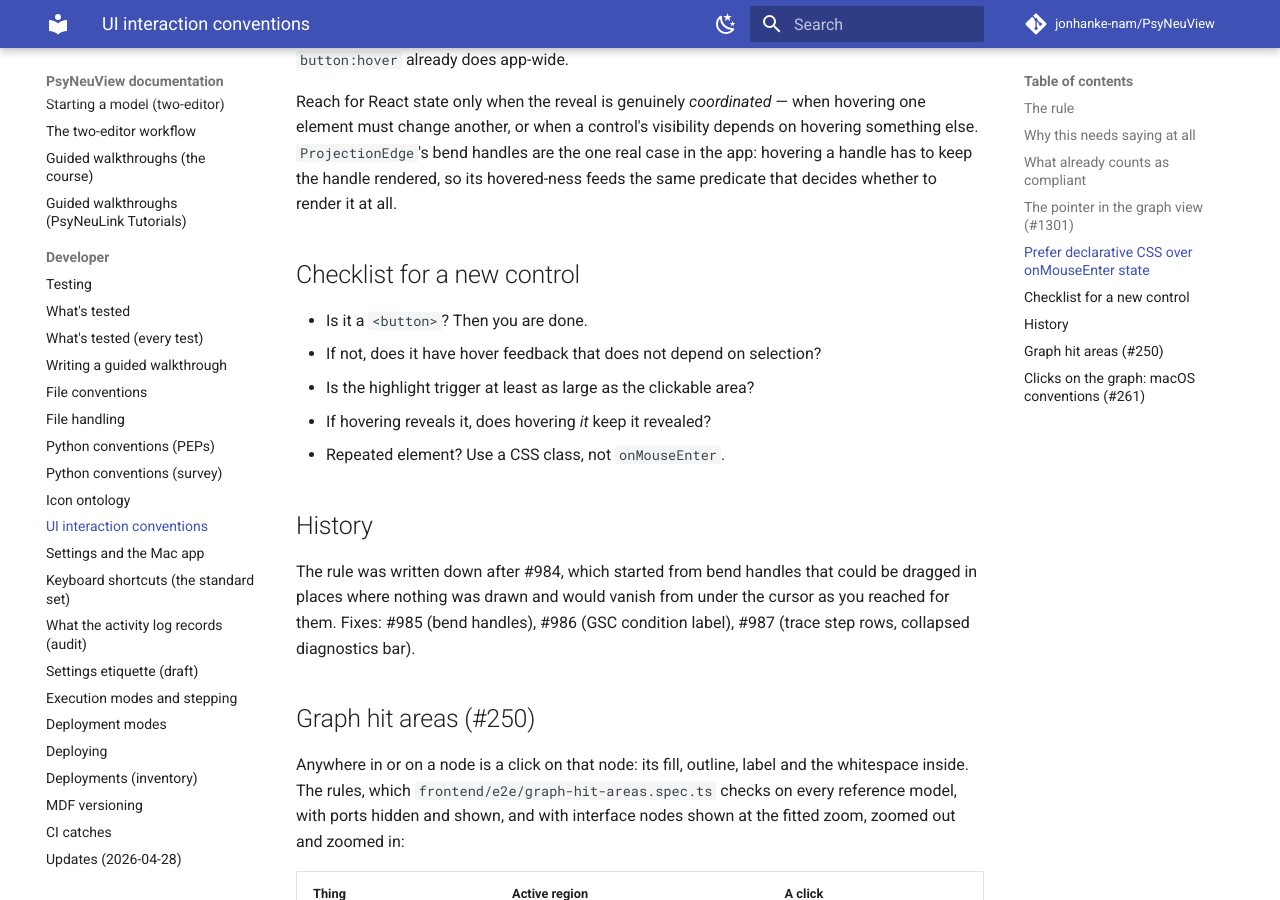
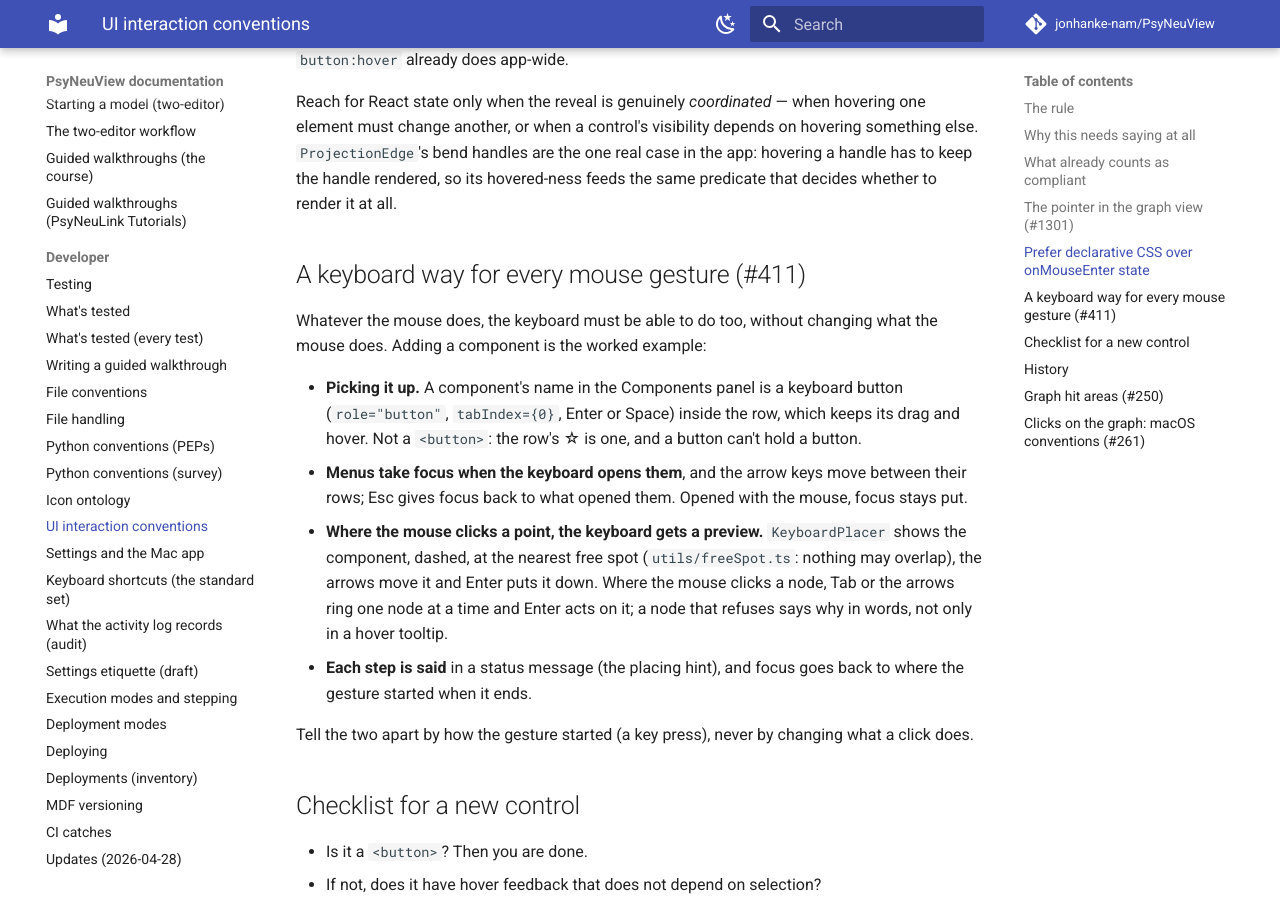
Before and after one commit to jonhanke-nam/PsyNeuView, an MkDocs documentation site: the page built from docs/ui-interaction-conventions.md, in a window 1280 px wide and 900 px high, scrolled down 2731 px. Built offline with MkDocs 1.6.1 and Material for MkDocs 9.7.7, drawn with Linux system fonts in a browser that asks for light colours; comment, search, counter and statistics services are not loaded.

Commit message:
Conventions: a keyboard way for every mouse gesture, with adding a component as the example (#411)
Co-Authored-By: Claude Opus 5.5 <noreply@anthropic.com>

```diff
--- a/docs/ui-interaction-conventions.md
+++ b/docs/ui-interaction-conventions.md
@@ -123,6 +123,30 @@ on hovering something else. `ProjectionEdge`'s bend handles are the one real
 case in the app: hovering a handle has to keep the handle rendered, so its
 hovered-ness feeds the same predicate that decides whether to render it at all.
 
+## A keyboard way for every mouse gesture (#411)
+
+Whatever the mouse does, the keyboard must be able to do too, without
+changing what the mouse does. Adding a component is the worked example:
+
+- **Picking it up.** A component's name in the Components panel is a
+  keyboard button (`role="button"`, `tabIndex={0}`, Enter or Space) inside the
+  row, which keeps its drag and hover. Not a `<button>`: the row's ☆ is one,
+  and a button can't hold a button.
+- **Menus take focus when the keyboard opens them**, and the arrow keys move
+  between their rows; Esc gives focus back to what opened them. Opened with
+  the mouse, focus stays put.
+- **Where the mouse clicks a point, the keyboard gets a preview.**
+  `KeyboardPlacer` shows the component, dashed, at the nearest free spot
+  (`utils/freeSpot.ts`: nothing may overlap), the arrows move it and Enter
+  puts it down. Where the mouse clicks a node, Tab or the arrows ring one
+  node at a time and Enter acts on it; a node that refuses says why in words,
+  not only in a hover tooltip.
+- **Each step is said** in a status message (the placing hint), and focus
+  goes back to where the gesture started when it ends.
+
+Tell the two apart by how the gesture started (a key press), never by
+changing what a click does.
+
 ## Checklist for a new control
 
 - Is it a `<button>`? Then you are done.
```
